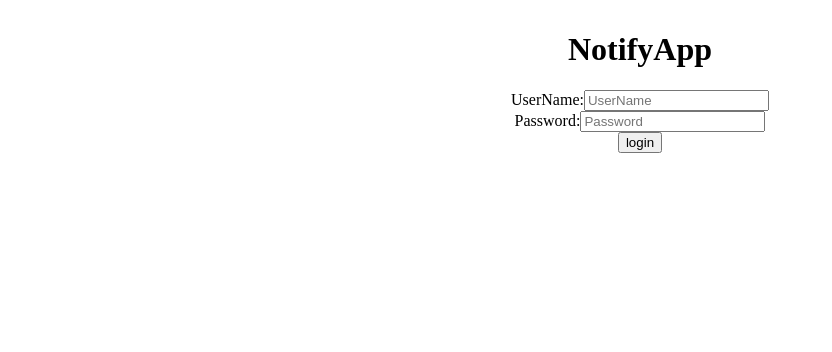
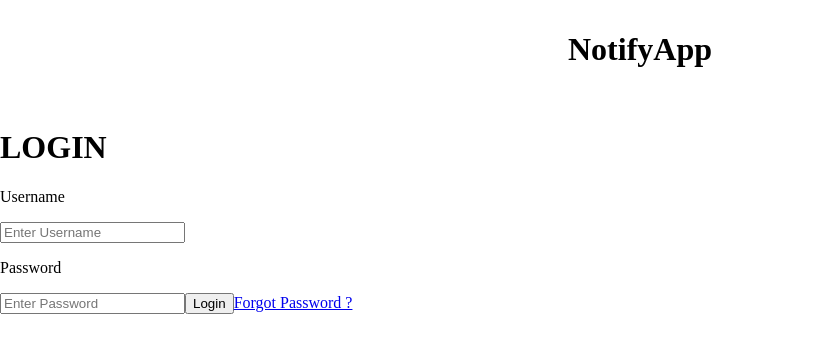
Before and after one commit to vamshivutnoori/NotifyApp, an Angular app: page / in a window 1280 px wide. Shown: the top 352 px of the page, without its empty margins (0-832 px from the left). Built offline with nearby package versions, Linux system fonts and the light colour scheme.

Commit message:
Update login.component.html

```diff
--- a/src/app/login/login.component.html
+++ b/src/app/login/login.component.html
@@ -1,9 +1,27 @@
-<div align="center">
-<form>
-  UserName:<input type="text" placeholder="UserName" >
-  <br>
-  Password:<input type="text" placeholder="Password">
-  <br>
-  <input type="button" value="login" onclick="validate()">
-</form>
+
+<html>
+    <head>
+        <title>
+            Notify Me
+        </title>
+        <link rel="stylesheet" type="text/css" href="index.css">
+    </head>
+    <body>
+
+<div class="box">
+    <img src="" class="avatar">
+    <h1>LOGIN</h1>
+    <form>
+        <p>Username</p>
+        <input type="text" name="username" placeholder="Enter Username">
+        <p>Password</p>
+        <input type="text" name="password" placeholder="Enter Password">
+        <input type="submit" name="submit" value="Login">
+        <a href="#">Forgot Password ?</a>
+
+    </form>
 </div>
+
+    </body>
+
+</html>
```
